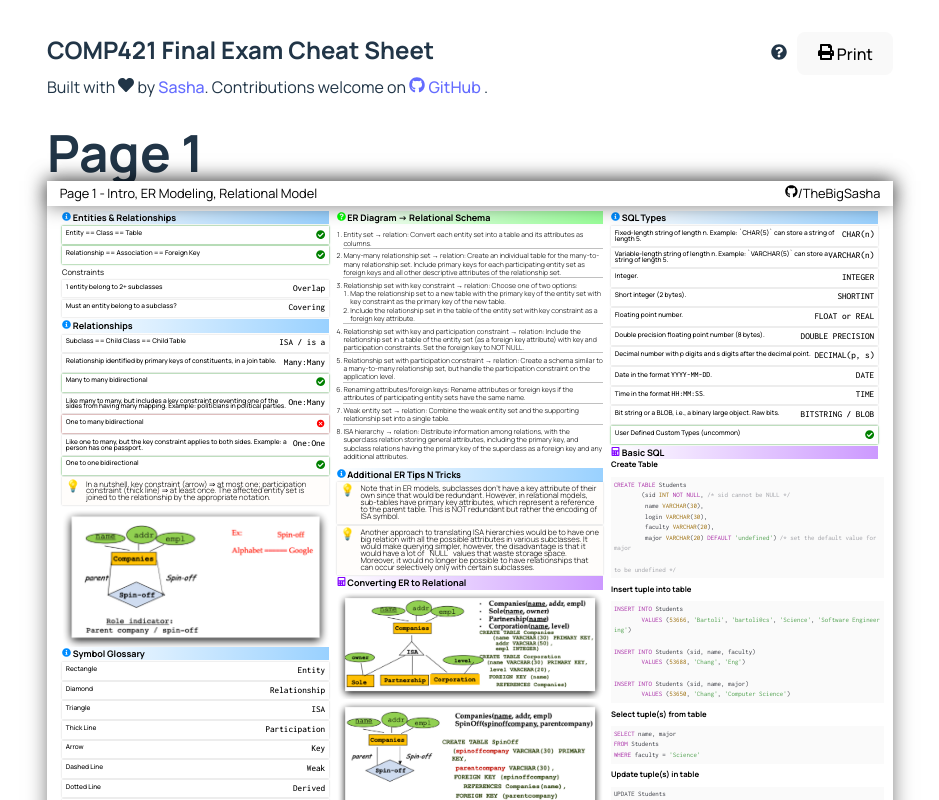
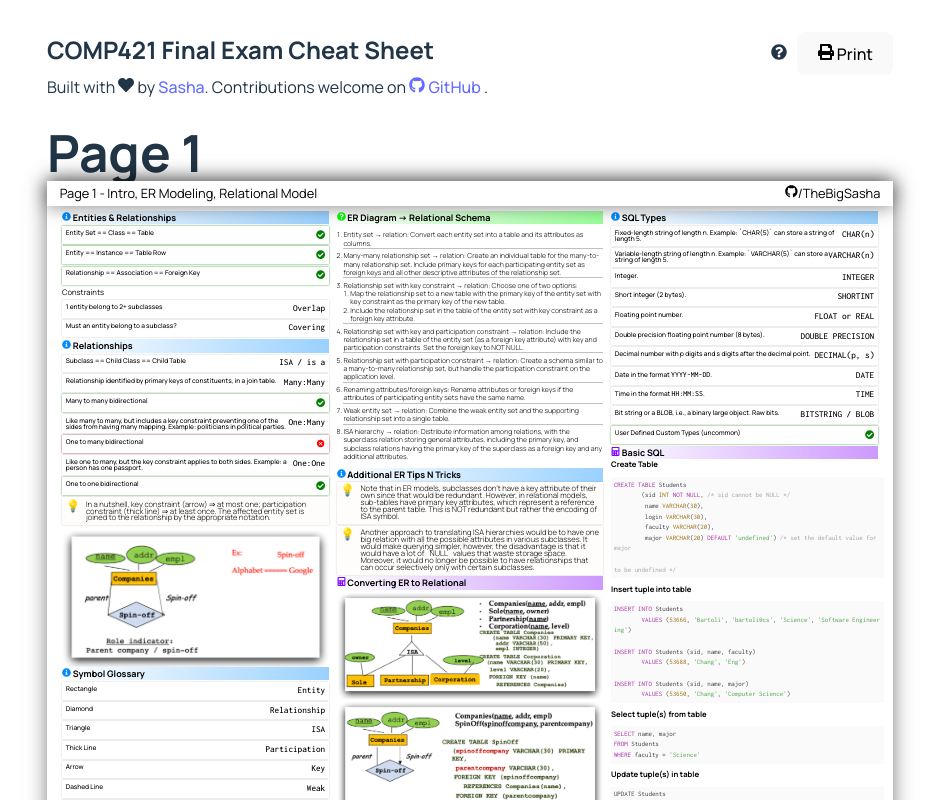
Before and after one commit to bengi-c/421_final_study_sheet, a React (Vite) app: page / in a window 1280 px wide. Shown: the top 800 px of the page, without its empty margins (170-1109 px from the left). Built offline with nearby package versions, Linux system fonts and the light colour scheme.

Commit message:
Update Page1.tsx

```diff
--- a/src/pages/Page1.tsx
+++ b/src/pages/Page1.tsx
@@ -42,7 +42,8 @@ export const Page1: React.FC<{}> = () => {
           <InfoH3>
             Entities & Relationships
           </InfoH3>
-          <YesKey>Entity == Class == Table</YesKey>
+          <YesKey>Entity Set == Class == Table</YesKey>
+          <YesKey>Entity == Instance == Table Row</YesKey>
           <YesKey>Relationship == Association == Foreign Key</YesKey>
           <p>Constraints</p>
           <KeyValue value={"Overlap"}>
```
